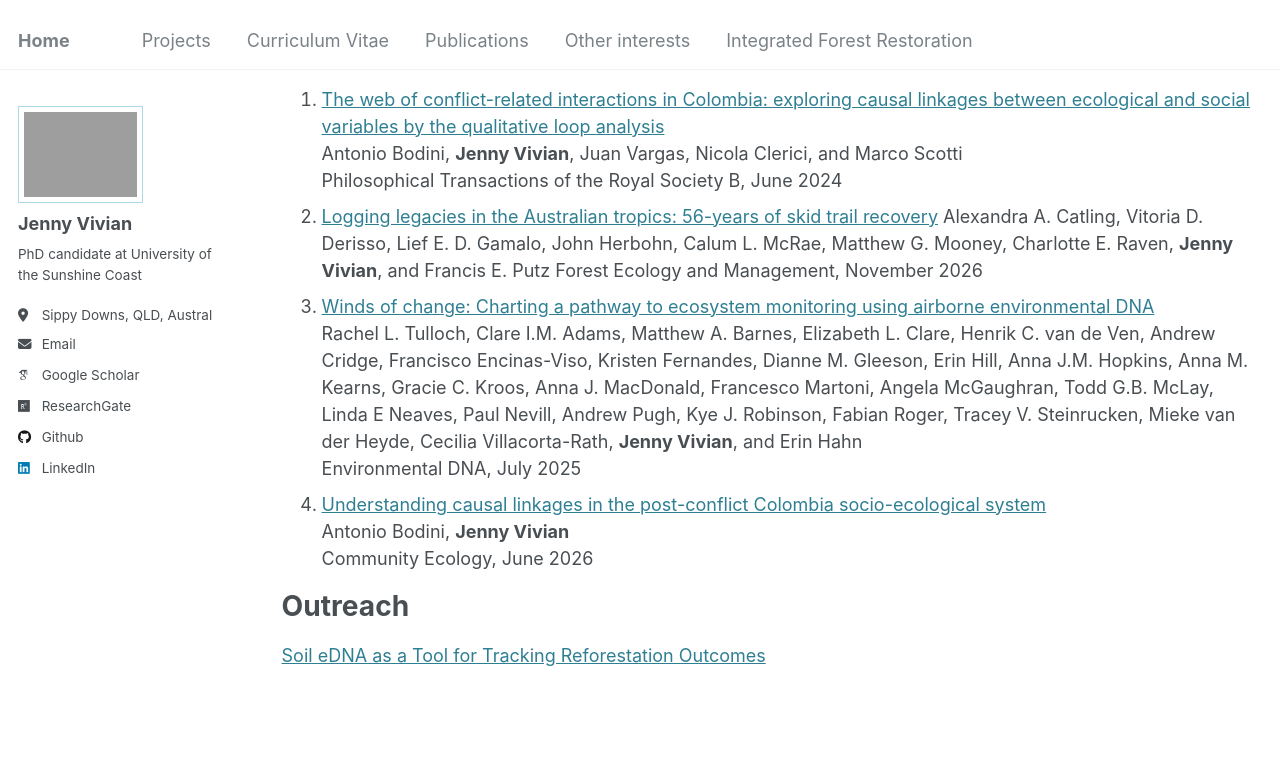
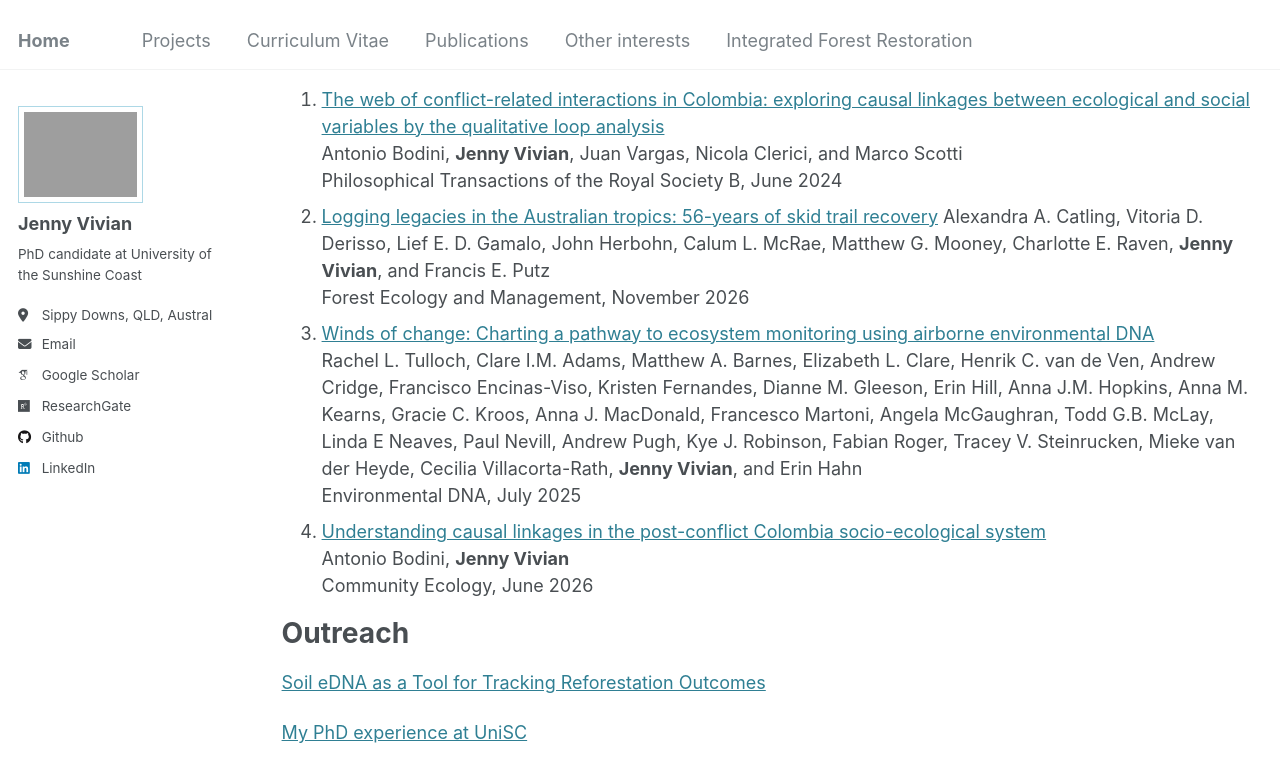
Before and after one commit to JennyVivian99/JennyVivian99.github.io, a Jekyll site: the page built from _pages/publications.md, in a window 1280 px wide and 900 px high, scrolled down 616 px. Shown: the top 782 px of the window. Built offline with Jekyll 4.4.1, drawn with Linux system fonts in a browser that asks for light colours; some web fonts are replaced.

Commit message:
Update publications.md

```diff
--- a/_pages/publications.md
+++ b/_pages/publications.md
@@ -41,3 +41,5 @@ Community Ecology, June 2026
 Outreach
 =========
 [Soil eDNA as a Tool for Tracking Reforestation Outcomes](https://www.sequench.co.nz/portfolio-item/biodiversity-exploration/soil-edna-as-a-tool-for-tracking-refrestation-outcomes/)
+
+[My PhD experience at UniSC](https://www.linkedin.com/posts/unisc-forest-research-institute_phdjourney-forestresearch-reforestation-activity-7472823838788059136-2K6i?utm_source=share&utm_medium=member_desktop&rcm=ACoAAEI2fCcB-OPXfDE6Yxo9QzGwy6juOpEwCtc)
```
